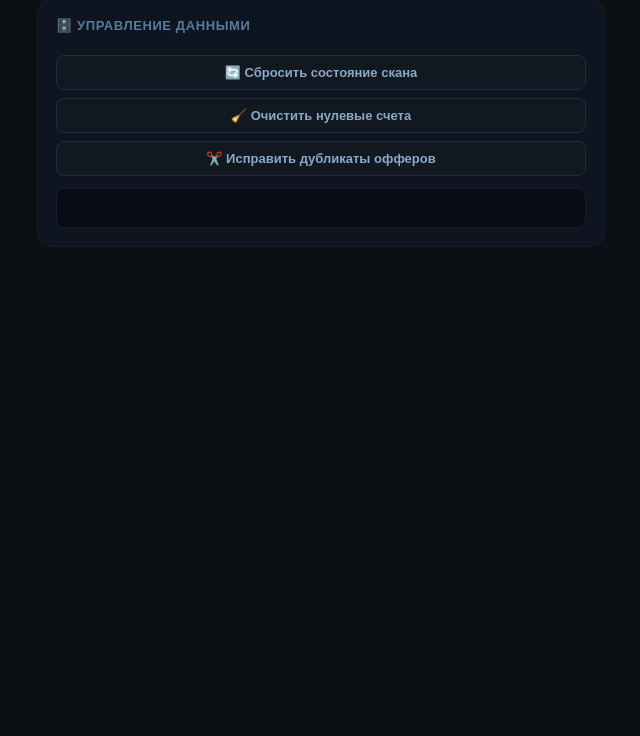
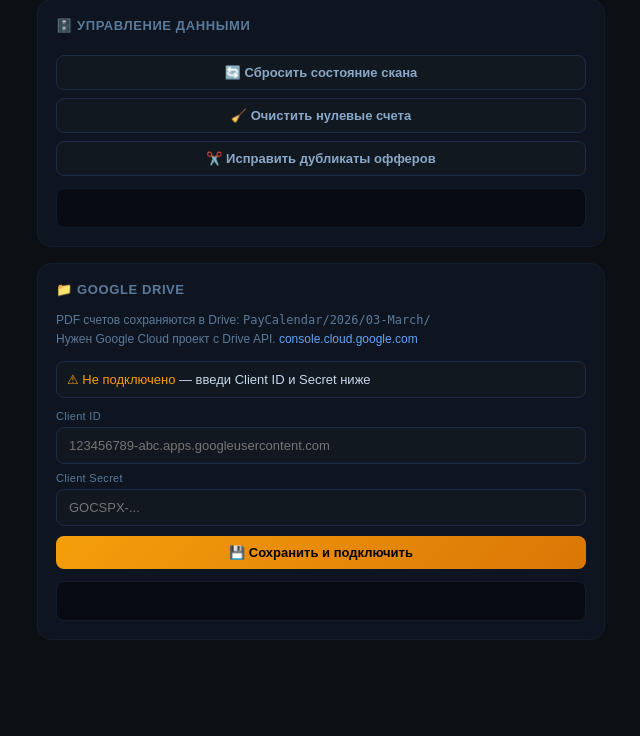
Before and after one commit to alexkitpl1/paycalendar, a Flask app: page /keys in a window 1280 px wide. Shown: the part 1161-1897 px from the top of the page, without its empty margins (319-959 px from the left). Before the commit the page ends 1408 px from the top, so only its background shows below. Run offline with Flask 3, Linux system fonts and the light colour scheme; parts of the project's set-up code (start-up, migrations or seed data) failed here and were passed over.

Commit message:
Add Google Drive integration: auto-upload PDFs, OAuth, Drive links in UI

```diff
--- a/app.py
+++ b/app.py
@@ -698,14 +698,28 @@ _PDF_DIR = _DATA_DIR / "pdfs"
 _PDF_DIR.mkdir(parents=True, exist_ok=True)
 
 
-def save_pdf(inv_id: str, pdf_bytes: bytes, filename: str = "") -> Path:
-    """Save PDF bytes to disk. Returns path."""
+def save_pdf(inv_id: str, pdf_bytes: bytes, filename: str = "", invoice_date: str = None) -> Path:
+    """Save PDF to local Volume + upload to Google Drive. Returns local path."""
     _PDF_DIR.mkdir(parents=True, exist_ok=True)
-    # Sanitize inv_id for filename
     safe_id = re.sub(r"[^a-zA-Z0-9_-]", "_", inv_id)[:80]
     path = _PDF_DIR / f"{safe_id}.pdf"
     path.write_bytes(pdf_bytes)
-    log.info(f"PDF saved: {path.name} ({len(pdf_bytes)//1024}KB) fn={filename}")
+    log.info(f"PDF saved: {path.name} ({len(pdf_bytes)//1024}KB)")
+
+    # Upload to Google Drive (non-blocking best-effort)
+    try:
+        clean_name = re.sub(r"[^a-zA-Z0-9._\-]", "_", filename or inv_id)[:80]
+        if not clean_name.endswith(".pdf"):
+            clean_name += ".pdf"
+        gdrive_result = gdrive_upload_pdf(pdf_bytes, clean_name, invoice_date)
+        if gdrive_result:
+            # Store Drive link for quick access
+            _link_file = _PDF_DIR / f"{safe_id}.gdrive"
+            _link_file.write_text(gdrive_result.get("webViewLink",""), encoding="utf-8")
+            log.info(f"GDrive: {clean_name} → {gdrive_result.get('id','')[:20]}")
+    except Exception as _ge:
+        log.debug(f"GDrive upload skipped: {_ge}")
+
     return path
 
 
@@ -715,10 +729,138 @@ def get_pdf_path(inv_id: str) -> Path | None:
     path = _PDF_DIR / f"{safe_id}.pdf"
     return path if path.exists() else None
 
+def get_gdrive_link(inv_id: str) -> str:
+    """Get Google Drive view link for invoice PDF. Empty string if not uploaded."""
+    safe_id = re.sub(r"[^a-zA-Z0-9_-]", "_", inv_id)[:80]
+    link_file = _PDF_DIR / f"{safe_id}.gdrive"
+    return link_file.read_text(encoding="utf-8").strip() if link_file.exists() else ""
+
 
 def pdf_count() -> int:
     """Count stored PDFs."""
     return len(list(_PDF_DIR.glob("*.pdf"))) if _PDF_DIR.exists() else 0
+
+
+
+# ═══════════════════════════════════════════════════════════════════════════════
+#  GOOGLE DRIVE INTEGRATION
+# ═══════════════════════════════════════════════════════════════════════════════
+
+_gdrive_service = None
+
+def _get_gdrive_service():
+    """Build Google Drive service from stored credentials."""
+    global _gdrive_service
+    if _gdrive_service:
+        return _gdrive_service
+    try:
+        from google.oauth2.credentials import Credentials
+        from googleapiclient.discovery import build
+        import json
+
+        token_data = c("gdrive", "token", "") or os.environ.get("GDRIVE_TOKEN", "")
+        if not token_data:
+            return None
+        token = json.loads(token_data)
+        creds = Credentials(
+            token=token.get("access_token"),
+            refresh_token=token.get("refresh_token"),
+            token_uri="https://oauth2.googleapis.com/token",
+            client_id=token.get("client_id"),
+            client_secret=token.get("client_secret"),
+        )
+        # Auto-refresh if expired
+        if creds.expired and creds.refresh_token:
+            from google.auth.transport.requests import Request
+            creds.refresh(Request())
+            # Save refreshed token
+            token["access_token"] = creds.token
+            save_config_value("gdrive", "token", json.dumps(token))
+
+        _gdrive_service = build("drive", "v3", credentials=creds, cache_discovery=False)
+        return _gdrive_service
+    except Exception as ex:
+        log.warning(f"Google Drive init: {ex}")
+        return None
+
+
+def _gdrive_get_or_create_folder(service, name: str, parent_id: str = None) -> str:
+    """Get or create a folder in Drive. Returns folder ID."""
+    q = f"name='{name}' and mimeType='application/vnd.google-apps.folder' and trashed=false"
+    if parent_id:
+        q += f" and '{parent_id}' in parents"
+    try:
+        res = service.files().list(q=q, fields="files(id,name)").execute()
+        if res.get("files"):
+            return res["files"][0]["id"]
+    except Exception:
+        pass
+    # Create folder
+    meta = {"name": name, "mimeType": "application/vnd.google-apps.folder"}
+    if parent_id:
+        meta["parents"] = [parent_id]
+    folder = service.files().create(body=meta, fields="id").execute()
+    return folder["id"]
+
+
+def gdrive_upload_pdf(pdf_bytes: bytes, filename: str, invoice_date: str = None) -> dict | None:
+    """
+    Upload PDF to Google Drive: PayCalendar/YYYY/MM/filename.pdf
+    Returns: {id, webViewLink} or None
+    """
+    service = _get_gdrive_service()
+    if not service:
+        return None
+    try:
+        from googleapiclient.http import MediaIoBaseUpload
+        import io
+        from datetime import datetime as _dt
+
+        # Parse date for folder structure
+        try:
+            dt = _dt.fromisoformat(invoice_date) if invoice_date else _dt.now()
+        except Exception:
+            dt = _dt.now()
+        year_str  = dt.strftime("%Y")
+        month_str = dt.strftime("%m-%B")  # e.g. "03-March"
+
+        # Build folder path: PayCalendar/2026/03-March
+        root_id  = _gdrive_get_or_create_folder(service, "PayCalendar")
+        year_id  = _gdrive_get_or_create_folder(service, year_str,  root_id)
+        month_id = _gdrive_get_or_create_folder(service, month_str, year_id)
+
+        # Check if file already exists
+        q = f"name='{filename}' and '{month_id}' in parents and trashed=false"
+        existing = service.files().list(q=q, fields="files(id,webViewLink)").execute()
+        if existing.get("files"):
+            f = existing["files"][0]
+            return {"id": f["id"], "webViewLink": f.get("webViewLink", "")}
+
+        # Upload
+        media = MediaIoBaseUpload(io.BytesIO(pdf_bytes), mimetype="application/pdf")
+        file_meta = {"name": filename, "parents": [month_id]}
+        uploaded = service.files().create(
+            body=file_meta, media_body=media,
+            fields="id,webViewLink"
+        ).execute()
+
+        # Make it publicly readable (anyone with link)
+        service.permissions().create(
+            fileId=uploaded["id"],
+            body={"type": "anyone", "role": "reader"}
+        ).execute()
+
+        log.info(f"GDrive: uploaded {filename} → {uploaded.get('webViewLink','')[:60]}")
+        return {"id": uploaded["id"], "webViewLink": uploaded.get("webViewLink", "")}
+
+    except Exception as ex:
+        log.error(f"GDrive upload {filename}: {ex}")
+        return None
+
+
+def gdrive_get_link(file_id: str) -> str:
+    """Get view link for a Drive file ID."""
+    return f"https://drive.google.com/file/d/{file_id}/view" if file_id else ""
 
 
 # ── PDF Attachment Parser ─────────────────────────────────────────────────────
@@ -2911,11 +3053,28 @@ def api_serve_pdf(inv_id):
 def api_pdf_info(inv_id):
     """Check if PDF exists for invoice."""
     path = get_pdf_path(inv_id)
+    gdrive = get_gdrive_link(inv_id)
     return jsonify({
-        "has_pdf": path is not None,
-        "size":    path.stat().st_size if path else 0,
-        "name":    path.name if path else None,
+        "has_pdf":      path is not None,
+        "size":         path.stat().st_size if path else 0,
+        "name":         path.name if path else None,
+        "gdrive_link":  gdrive,
+        "has_gdrive":   bool(gdrive),
     })
+
+@app.route("/api/invoice/<inv_id>/gdrive-link")
+def api_gdrive_link(inv_id):
+    """Redirect to Google Drive file or return link."""
+    link = get_gdrive_link(inv_id)
+    if link:
+        from flask import redirect as _redirect
+        return _redirect(link)
+    # Try to get from invoice data
+    invs = load_invoices()
+    inv = next((i for i in invs if i.get("id") == inv_id), None)
+    if inv and inv.get("gdrive_link"):
+        return _redirect(inv["gdrive_link"])
+    return jsonify({"error": "Google Drive ссылка не найдена"}), 404
 
 @app.route("/api/pdfs/stats")
 def api_pdfs_stats():
@@ -3088,6 +3247,130 @@ def api_save_config():
         return jsonify({"ok": True})
     except Exception as ex:
         return jsonify({"ok": False, "error": str(ex)})
+
+
+
+# ── Google Drive OAuth Routes ─────────────────────────────────────────────────
+
+@app.route("/api/gdrive/auth-url")
+def api_gdrive_auth_url():
+    """Generate Google OAuth URL for Drive access."""
+    client_id     = c("gdrive","client_id","")     or os.environ.get("GDRIVE_CLIENT_ID","")
+    client_secret = c("gdrive","client_secret","") or os.environ.get("GDRIVE_CLIENT_SECRET","")
+    if not client_id or not client_secret:
+        return jsonify({"ok":False,"error":"Нужны Client ID и Client Secret от Google Cloud Console"})
+    redirect_uri = request.host_url.rstrip("/") + "/api/gdrive/callback"
+    from urllib.parse import urlencode
+    params = {
+        "client_id":     client_id,
+        "redirect_uri":  redirect_uri,
+        "response_type": "code",
+        "scope":         "https://www.googleapis.com/auth/drive.file",
+        "access_type":   "offline",
+        "prompt":        "consent",
+    }
+    url = "https://accounts.google.com/o/oauth2/v2/auth?" + urlencode(params)
+    return jsonify({"ok":True,"url":url})
+
+
+@app.route("/api/gdrive/callback")
+def api_gdrive_callback():
+    """Handle OAuth callback, exchange code for token."""
+    code  = request.args.get("code","")
+    error = request.args.get("error","")
+    if error:
+        return f"<h2>Ошибка: {error}</h2><a href='/keys'>← Назад</a>"
+    client_id     = c("gdrive","client_id","")     or os.environ.get("GDRIVE_CLIENT_ID","")
+    client_secret = c("gdrive","client_secret","") or os.environ.get("GDRIVE_CLIENT_SECRET","")
+    redirect_uri  = request.host_url.rstrip("/") + "/api/gdrive/callback"
+    try:
+        r = requests.post("https://oauth2.googleapis.com/token", data={
+            "code":          code,
+            "client_id":     client_id,
+            "client_secret": client_secret,
+            "redirect_uri":  redirect_uri,
+            "grant_type":    "authorization_code",
+        }, timeout=15)
+        token = r.json()
+        token["client_id"]     = client_id
+        token["client_secret"] = client_secret
+        save_config_value("gdrive", "token", json.dumps(token))
+        # Reset cached service
+        global _gdrive_service
+        _gdrive_service = None
+        return """<html><body style="font-family:sans-serif;background:#0f1117;color:#e2e8f0;display:flex;align-items:center;justify-content:center;height:100vh;margin:0">
+        <div style="text-align:center">
+        <div style="font-size:50px">✅</div>
+        <h2>Google Drive подключён!</h2>
+        <p style="color:#6b7280">Все PDF счетов будут автоматически сохраняться в Drive</p>
+        <a href="/keys" style="color:#60a5fa">← Вернуться в настройки</a>
+        </div></body></html>"""
+    except Exception as ex:
+        return f"<h2>Ошибка: {ex}</h2><a href='/keys'>← Назад</a>"
+
+
+@app.route("/api/gdrive/save-credentials", methods=["POST"])
+def api_gdrive_save_credentials():
+    """Save Google API credentials."""
+    data = request.json or {}
+    cid  = data.get("client_id","").strip()
+    csec = data.get("client_secret","").strip()
+    if not cid or not csec:
+        return jsonify({"ok":False,"error":"Client ID и Client Secret обязательны"})
+    save_config_value("gdrive","client_id",cid)
+    save_config_value("gdrive","client_secret",csec)
+    return jsonify({"ok":True})
+
+
+@app.route("/api/gdrive/status")
+def api_gdrive_status():
+    """Check Google Drive connection status."""
+    service = _get_gdrive_service()
+    if not service:
+        return jsonify({"ok":False,"connected":False})
+    try:
+        about = service.about().get(fields="user,storageQuota").execute()
+        user  = about.get("user",{})
+        return jsonify({
+            "ok":True,"connected":True,
+            "email":   user.get("emailAddress",""),
+            "name":    user.get("displayName",""),
+        })
+    except Exception as ex:
+        return jsonify({"ok":False,"connected":False,"error":str(ex)})
+
+
+@app.route("/api/gdrive/upload-existing", methods=["POST"])
+def api_gdrive_upload_existing():
+    """Upload all existing local PDFs to Google Drive."""
+    service = _get_gdrive_service()
+    if not service:
+        return jsonify({"ok":False,"error":"Google Drive не подключён"})
+    invs = load_invoices()
+    uploaded = 0; failed = 0
+    for inv in invs:
+        inv_id = inv.get("id","")
+        path   = get_pdf_path(inv_id)
+        if not path: continue
+        if get_gdrive_link(inv_id): continue  # already uploaded
+        try:
+            pdf_bytes = path.read_bytes()
+            fn        = inv.get("pdf_filename") or f"{inv_id}.pdf"
+            dt        = inv.get("issue_date") or inv.get("date","")
+            result    = gdrive_upload_pdf(pdf_bytes, fn, dt)
+            if result:
+                link_file = _PDF_DIR / f"{re.sub(r'[^a-zA-Z0-9_-]','_',inv_id)[:80]}.gdrive"
+                link_file.write_text(result.get("webViewLink",""))
+                inv["gdrive_link"] = result.get("webViewLink","")
+                uploaded += 1
+            else:
+                failed += 1
+        except Exception as ex:
+            log.error(f"Upload existing {inv_id}: {ex}")
+            failed += 1
+    if uploaded:
+        save_invoices(invs)
+    return jsonify({"ok":True,"uploaded":uploaded,"failed":failed,"total":uploaded+failed})
 
 
 _bg_started = False
--- a/requirements.txt
+++ b/requirements.txt
@@ -4,3 +4,7 @@ requests==2.32.3
 websocket-client==1.8.0
 gunicorn==22.0.0
 pypdf==5.9.0
+google-auth>=2.0.0
+google-auth-oauthlib>=1.0.0
+google-auth-httplib2>=0.1.0
+google-api-python-client>=2.0.0
--- a/templates/keys.html
+++ b/templates/keys.html
@@ -103,6 +103,33 @@ input:focus{border-color:#38bdf8}
   <button class="btn btn2" style="margin-top:8px" onclick="doAction('/api/invoices/cleanup','POST',{},'resetLog','Очистка нулевых счетов...')">🧹 Очистить нулевые счета</button>
   <button class="btn btn2" style="margin-top:8px" onclick="doAction('/api/invoices/fix-offers','POST',{},'resetLog','Исправление офферов...')">✂️ Исправить дубликаты офферов</button>
   <div class="log" id="resetLog"></div>
+</div>
+
+
+<!-- GOOGLE DRIVE -->
+<div class="card">
+  <div class="card-title">📁 Google Drive</div>
+  <div class="hint">PDF счетов сохраняются в Drive: <code>PayCalendar/2026/03-March/</code><br>
+  Нужен Google Cloud проект с Drive API. <a href="https://console.cloud.google.com" target="_blank" style="color:#60a5fa">console.cloud.google.com</a></div>
+
+  <div id="gdrive-status" style="margin-bottom:12px;padding:10px;border-radius:8px;background:#111820;border:1px solid #1e2d45;font-size:13px">
+    <span style="color:#5a7a9a">Проверяю подключение...</span>
+  </div>
+
+  <div id="gdrive-setup" style="display:none">
+    <label>Client ID</label>
+    <input type="text" id="gClientId" placeholder="123456789-abc.apps.googleusercontent.com" autocomplete="off">
+    <label style="margin-top:8px">Client Secret</label>
+    <input type="password" id="gClientSecret" placeholder="GOCSPX-..." autocomplete="off">
+    <button class="btn btn1" style="margin-top:10px" onclick="saveGCreds()">💾 Сохранить и подключить</button>
+  </div>
+
+  <div id="gdrive-connected" style="display:none">
+    <button class="btn btn2" onclick="uploadExisting()" id="uploadBtn">☁️ Загрузить все существующие PDF</button>
+    <button class="btn btn2" style="margin-top:6px;color:#f87171;border-color:rgba(248,113,113,.2)" onclick="disconnectDrive()">✕ Отключить</button>
+  </div>
+
+  <div class="log" id="gLog"></div>
 </div>
 
 </div><!-- .wrap -->
@@ -288,6 +315,61 @@ async function doAction(path, method, data, logId, msg){
 loadAiStatus();
 loadAccounts();
 loadImapStatus();
+loadGDriveStatus();
+
+async function loadGDriveStatus(){
+  try {
+    var r = await api('/api/gdrive/status');
+    var el = document.getElementById('gdrive-status');
+    var setup = document.getElementById('gdrive-setup');
+    var connected = document.getElementById('gdrive-connected');
+    if(r.connected){
+      el.innerHTML = '<span style="color:#4ade80">✅ Подключено: '+esc(r.name)+' ('+esc(r.email)+')</span>';
+      el.style.borderColor='rgba(74,222,128,.3)';
+      setup.style.display='none';
+      connected.style.display='block';
+    } else {
+      el.innerHTML = '<span style="color:#f59e0b">⚠ Не подключено</span> — введи Client ID и Secret ниже';
+      setup.style.display='block';
+      connected.style.display='none';
+    }
+  } catch(e){ document.getElementById('gdrive-status').textContent='Ошибка: '+e.message; }
+}
+
+async function saveGCreds(){
+  var cid  = document.getElementById('gClientId').value.trim();
+  var csec = document.getElementById('gClientSecret').value.trim();
+  if(!cid||!csec){ log('gLog','Введи Client ID и Client Secret','err'); return; }
+  try {
+    var r = await api('/api/gdrive/save-credentials',{client_id:cid,client_secret:csec});
+    if(!r.ok){ log('gLog','❌ '+r.error,'err'); return; }
+    log('gLog','Credentials сохранены. Открываю Google авторизацию...','info');
+    var a = await api('/api/gdrive/auth-url');
+    if(!a.ok){ log('gLog','❌ '+a.error,'err'); return; }
+    window.open(a.url,'_blank','width=600,height=700');
+    log('gLog','✅ Разрешите доступ в открывшемся окне, затем вернитесь сюда','ok');
+    setTimeout(loadGDriveStatus, 5000);
+  } catch(e){ log('gLog','❌ '+e.message,'err'); }
+}
+
+async function uploadExisting(){
+  var btn = document.getElementById('uploadBtn');
+  btn.disabled=true; btn.textContent='☁️ Загружаю...';
+  log('gLog','Загружаю все PDF в Google Drive...','info');
+  try {
+    var r = await api('/api/gdrive/upload-existing',{});
+    log('gLog','✅ Загружено: '+r.uploaded+' | Ошибок: '+r.failed,'ok');
+  } catch(e){ log('gLog','❌ '+e.message,'err'); }
+  btn.disabled=false; btn.textContent='☁️ Загрузить все существующие PDF';
+}
+
+async function disconnectDrive(){
+  if(!confirm('Отключить Google Drive?')) return;
+  await api('/api/save-config',{section:'gdrive',key:'token',value:''});
+  log('gLog','Google Drive отключён','warn');
+  loadGDriveStatus();
+}
+
 </script>
 </body>
 </html>
```
Also changed, not shown: templates/index.html (+8 -1 lines).
